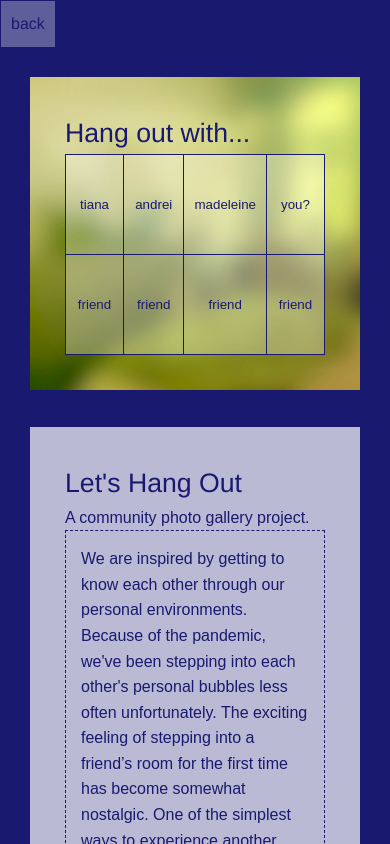
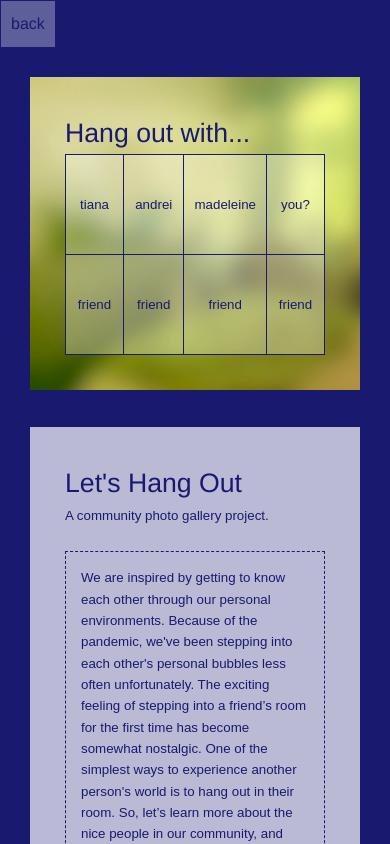
Before and after one commit to Volvox-Vault/volvox-vault, a Vue app: page /archive/LHO in a window 390 px wide. Shown: the top 844 px of the page. Built offline with nearby package versions, Linux system fonts and the light colour scheme.

Commit message:
lllllllllho

```diff
--- a/src/views/archive/2021/6/LHO.vue
+++ b/src/views/archive/2021/6/LHO.vue
@@ -21,10 +21,11 @@
     <h1 style="font-weight: normal;">Let's Hang Out</h1>
 
     <p>A community photo gallery project.</p>
-
+    <br>
     <div style="border: 1px dashed midnightblue; padding: 15px;">
    <p style="margin: 0px; padding: 0px;">We are inspired by getting to know each other through our personal environments. Because of the pandemic, we've been stepping into each other's personal bubbles less often unfortunately. The exciting feeling of stepping into a friend’s room for the first time has become somewhat nostalgic. One of the simplest ways to experience another person's world is to hang out in their room. So, let’s learn more about the nice people in our community, and have a chill time.<br>[ A message sent from Tiana's room. ]</p>
 </div>
+<br>
 
 
 <p>We're excited to hang out with you :)<br>
@@ -242,7 +243,7 @@ body {
 
         p, table {
             font-family: sans-serif;
-            font-size: 12pt;
+            font-size: 10pt;
         }
 
         .slide .text {
```
